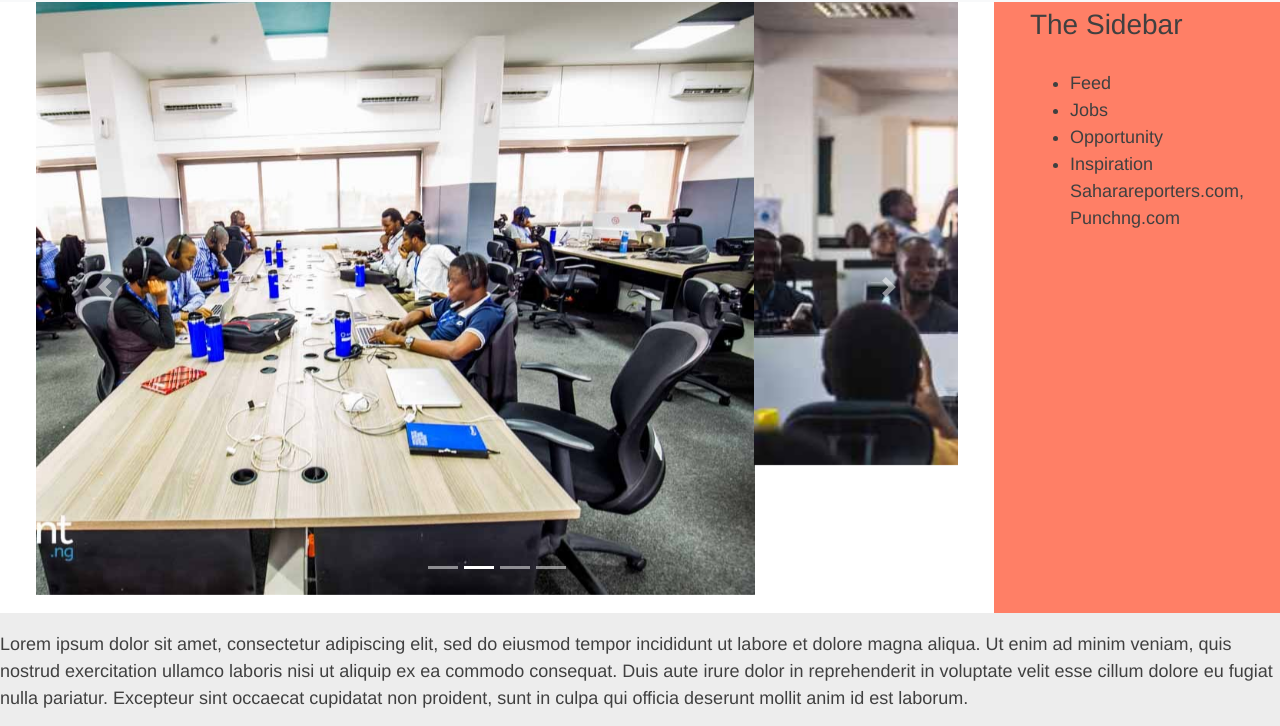
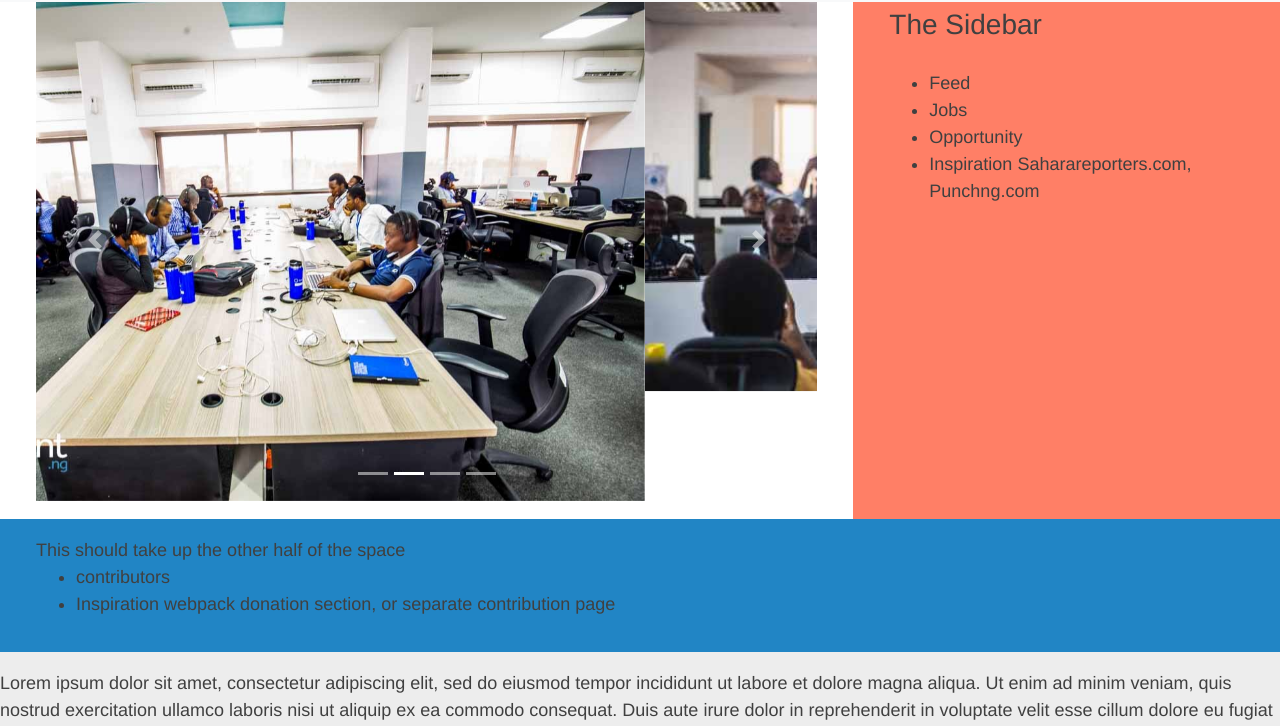
Before and after one commit to ozimos/afrique, a plain HTML site: page index.html in a window 1280 px wide. Shown: the part 74-800 px from the top of the page. Drawn offline with nearby package versions, Linux system fonts and the light colour scheme.

Commit message:
use grid template area

```diff
--- a/grid.css
+++ b/grid.css
@@ -6,10 +6,11 @@
 /*--------------------------------------------------------------
 CSS Reset
 --------------------------------------------------------------*/
+
 html {
 	font-family: sans-serif;
 	-webkit-text-size-adjust: 100%;
-	-ms-text-size-adjust:     100%;
+	-ms-text-size-adjust: 100%;
 }
 
 body {
@@ -22,14 +23,17 @@ img {
 	height: auto;
 }
 
-#social-networks a{
+#social-networks a {
 	color: #bd1e2e;
 	margin: 0px 30px;
 }
+
 /*--------------------------------------------------------------
 Accessibility
 --------------------------------------------------------------*/
+
 /* Text meant only for screen readers */
+
 .screen-reader-text {
 	clip: rect(1px, 1px, 1px, 1px);
 	position: absolute !important;
@@ -56,13 +60,14 @@ Accessibility
 	text-decoration: none;
 	top: 5px;
 	width: auto;
-	z-index: 100000; /* Above WP toolbar */
+	z-index: 100000;
+	/* Above WP toolbar */
 }
-
 
 /*--------------------------------------------------------------
 Typography
 --------------------------------------------------------------*/
+
 body,
 button,
 input,
@@ -89,6 +94,7 @@ p {
 /*--------------------------------------------------------------
 General styles
 --------------------------------------------------------------*/
+
 .site {
 	background: #ededed;
 	min-height: 100vh;
@@ -103,26 +109,30 @@ General styles
 }
 
 .main-content {
+	grid-area: main;
 	background: white;
 }
+.secondary-content {
+	grid-area: sc;
+}
 .masthead {
+	grid-area: mh;
 	background: white;
 	color: black;
 }
 
 .sidebar {
+	grid-area: sb;
 	background: #FF7F66;
 }
 
 .twin {
+	grid-area: tw;
 	background: #2185C5;
 }
 
-.twin:last-of-type {
-	background: #7ECEFD;
-}
-
 .colophon {
+	grid-area: cp;
 	display: flex;
 	padding: 2em;
 	background: #3E454C;
@@ -141,6 +151,7 @@ General styles
 /*--------------------------------------------------------------
 If no grid support, limit width to 50em and center align
 --------------------------------------------------------------*/
+
 @supports not (display: grid) {
 	.site {
 		max-width: 50em;
@@ -154,33 +165,17 @@ CSS Grid layout for wider screens, when browser supports grid:
 
 @media screen and (min-width: 600px) {
 	@supports (display: grid) {
-
 		.site {
 			display: grid;
-			grid-template-columns:repeat(6, 1fr);
-			grid-template-rows: minmax(1em, auto) 1fr  auto auto minmax(1em, auto);
+			grid-template-columns: repeat(6, 1fr);
+			grid-template-rows: minmax(1em, auto) 1fr auto auto minmax(1em, auto);
+			grid-template-areas:
+      "mh 	mh 	 mh 	mh   mh mh "
+			"main main main main sb sb"
+			"tw 	tw 	 tw 	tw 	 tw tw"
+      "sc 	sc 	 sc 	sc 	 sc sc"
+      "cp 	cp 	 cp 	cp 	 cp cp ";
 		}
-
-		.masthead,
-		.colophon,
-		.twin, article {
-			grid-column: span 6;
-		}
-
-		.main-content {
-			grid-column: 1/6;
-		}
-
-		.sidebar {
-			grid-column: 6/7;
-			grid-row: 2;
-
-		}
-
-		.twin {
-			grid-row: 4/5;
-		}
-
 
 	}
 }
--- a/index.html
+++ b/index.html
@@ -71,11 +71,12 @@
                 </a>
             </div>
         </main>
-        <article>
+        <article class="secondary-content">
             <p>Lorem ipsum dolor sit amet, consectetur adipiscing elit, sed do eiusmod tempor incididunt ut labore et dolore
                 magna aliqua. Ut enim ad minim veniam, quis nostrud exercitation ullamco laboris nisi ut aliquip ex ea commodo
                 consequat. Duis aute irure dolor in reprehenderit in voluptate velit esse cillum dolore eu fugiat nulla pariatur.
                 Excepteur sint occaecat cupidatat non proident, sunt in culpa qui officia deserunt mollit anim id est laborum.</p>
+                <p>Lorem ipsum dolor sit amet consectetur adipisicing elit. Nam et soluta dolore pariatur! Repellendus possimus harum nam reiciendis ipsum, similique iste excepturi modi veniam ducimus illo corrupti asperiores accusamus amet.</p>
         </article>
         <aside class="sidebar">
             <h3>The Sidebar</h3>
```
